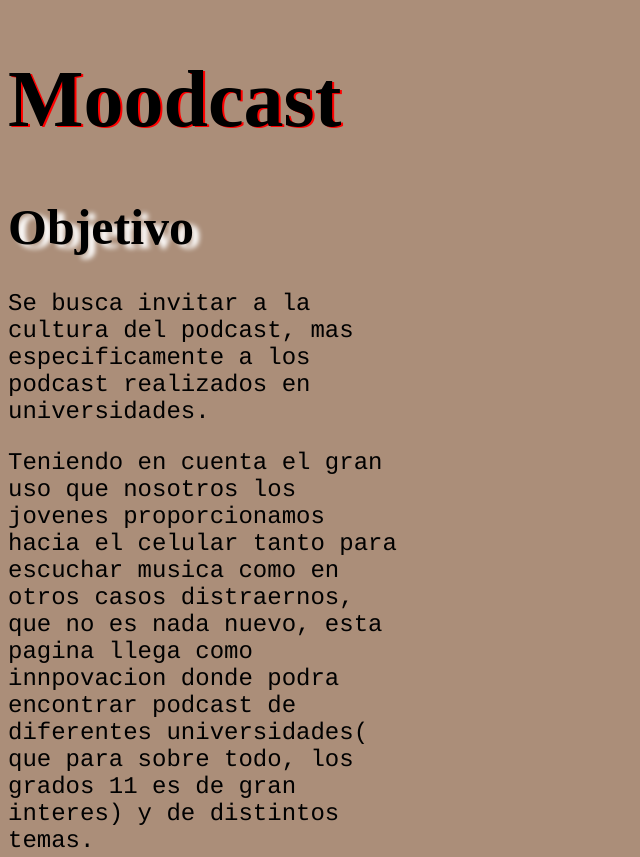
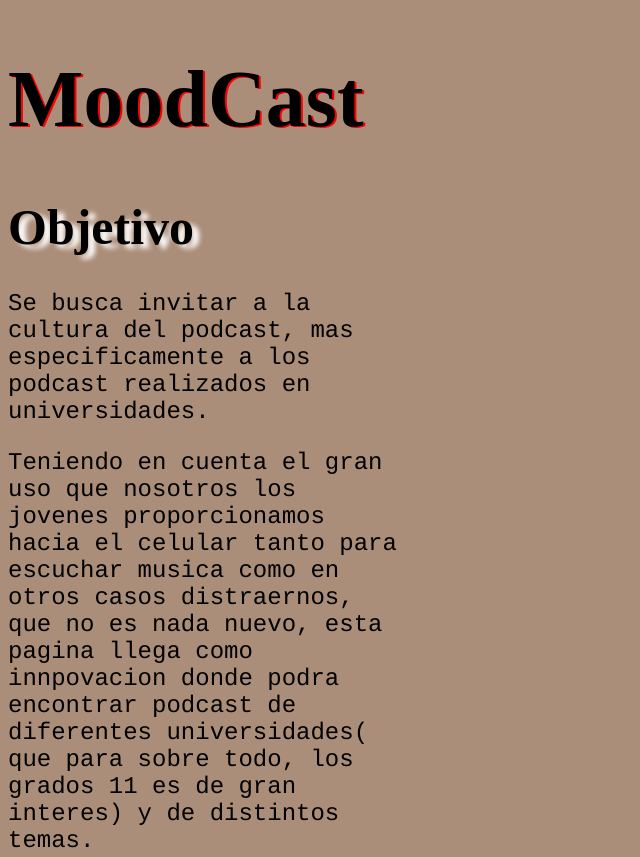
Before and after one commit to juanesgarcia343/proyectofinaltecnologia, a plain HTML site: page index.html in a window 1280 px wide. Shown: the top 857 px of the page, without its empty margins (0-640 px from the left). Drawn offline with Linux system fonts and the light colour scheme.

Commit message:
Update index.html

```diff
--- a/index.html
+++ b/index.html
@@ -11,7 +11,7 @@
 <html>
 <body>
 <body bgcolor="#AB8E79">
-  <tittle id="titulo"><h1>Moodcast</h1></tittle>
+  <tittle id="titulo"><h1>MoodCast</h1></tittle>
   <h1 class="objetivo">Objetivo</h1>
   <FONT FACE="raro, courier" SIZE=5.5>
     <p class="objetivoo">Se busca invitar a la cultura del podcast, mas especificamente a los podcast realizados en universidades.</p>
```
